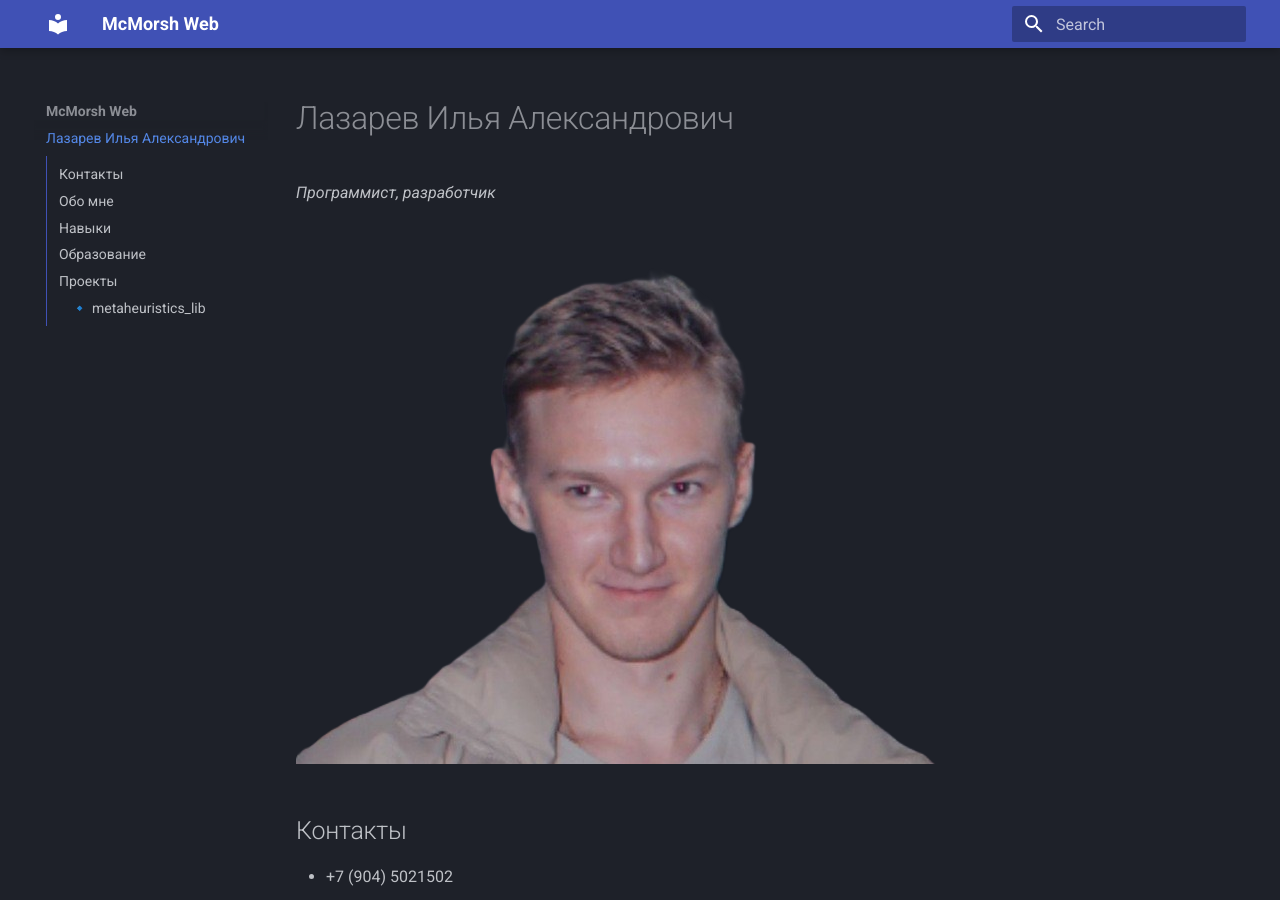
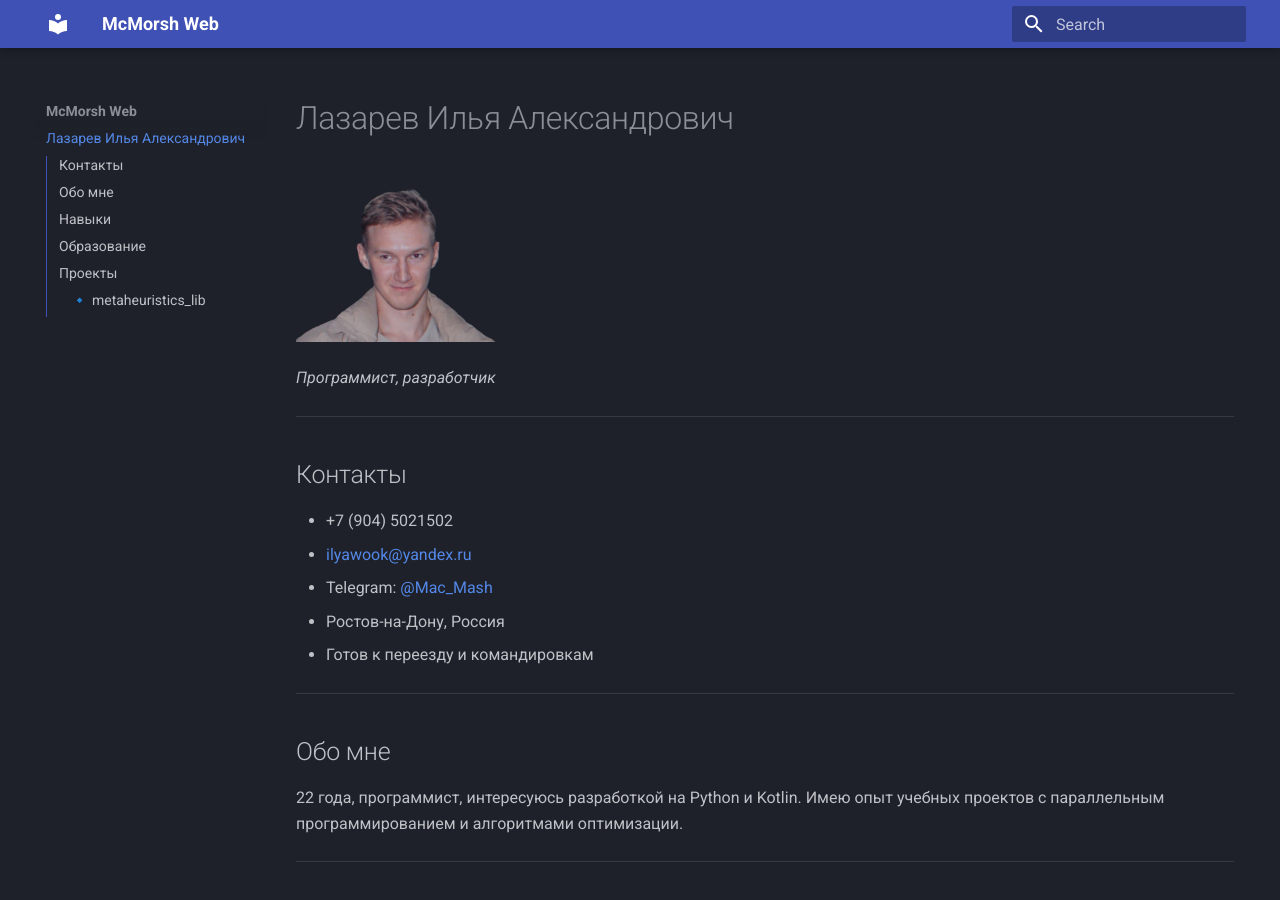
Before and after one commit to McMorsh/own-site, an MkDocs documentation site: the page built from docs/index.md, in a window 1280 px wide and 900 px high. Built offline with MkDocs 1.6.1 and Material for MkDocs 9.7.7, drawn with Linux system fonts in a browser that asks for light colours.

Commit message:
Fix photo

```diff
--- a/docs/index.md
+++ b/docs/index.md
@@ -1,7 +1,10 @@
 # Лазарев Илья Александрович
+<p align="left">
+  <img src="images/photo.png" alt="Лазарев Илья" width="200"/>
+</p>
+
 *Программист, разработчик*
 
-![](images/photo.png)
 ---
 
 ## Контакты
```
